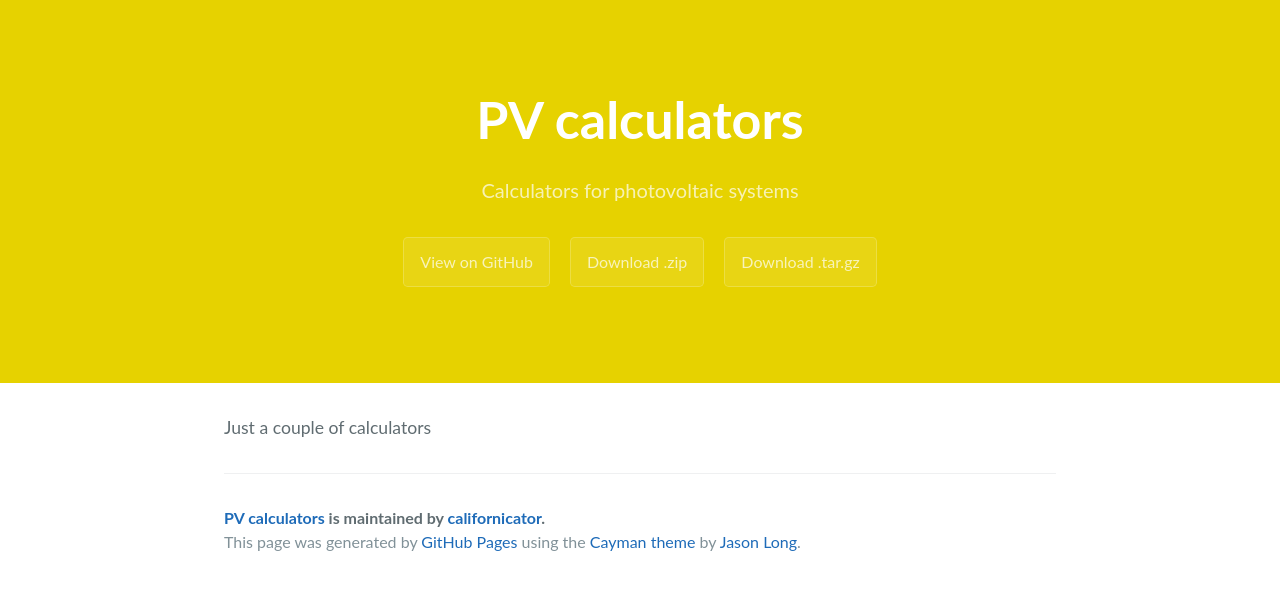
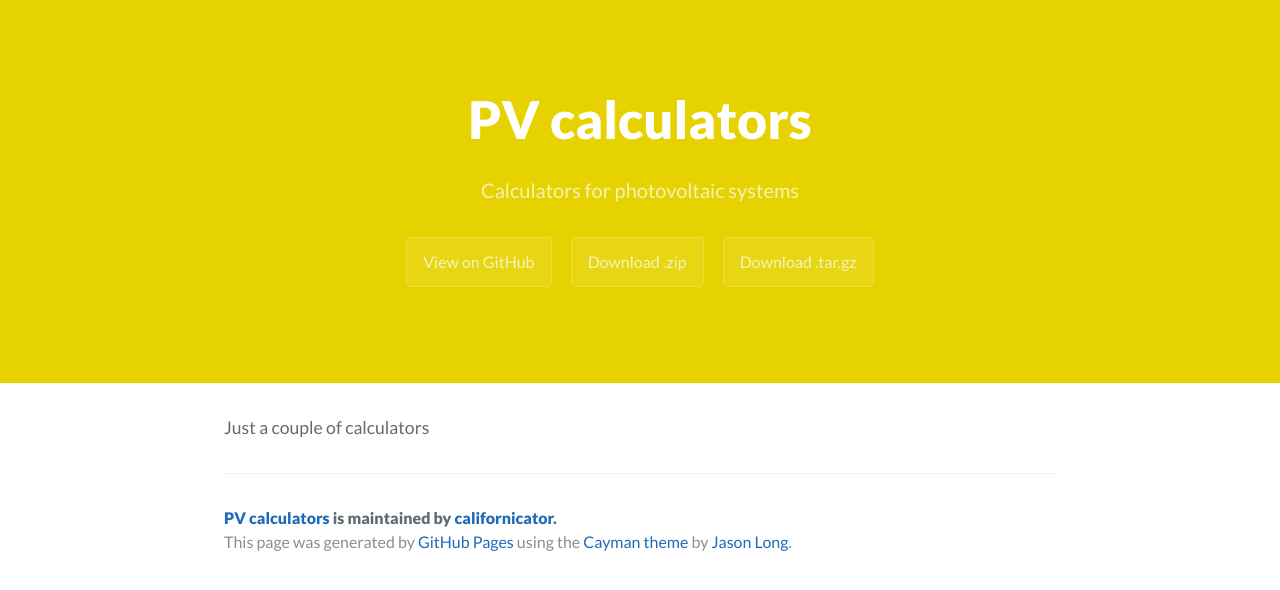
Before and after one commit to californicator/PV-calculators, a plain HTML site: page index.html in a window 1280 px wide. Drawn offline with Linux system fonts and the light colour scheme.

Commit message:
lato font

```diff
--- a/index.html
+++ b/index.html
@@ -6,6 +6,7 @@
     <meta name="viewport" content="width=device-width, initial-scale=1">
     <link rel="stylesheet" type="text/css" href="stylesheets/normalize.css" media="screen">
     <link href='https://fonts.googleapis.com/css?family=Open+Sans:400,700' rel='stylesheet' type='text/css'>
+    <link href="https://fonts.googleapis.com/css?family=Lato:400,900,300&subset=latin-ext,latin" rel="stylesheet" type="text/css">
     <link rel="stylesheet" type="text/css" href="stylesheets/stylesheet.css" media="screen">
     <link rel="stylesheet" type="text/css" href="stylesheets/github-light.css" media="screen">
   </head>
```
